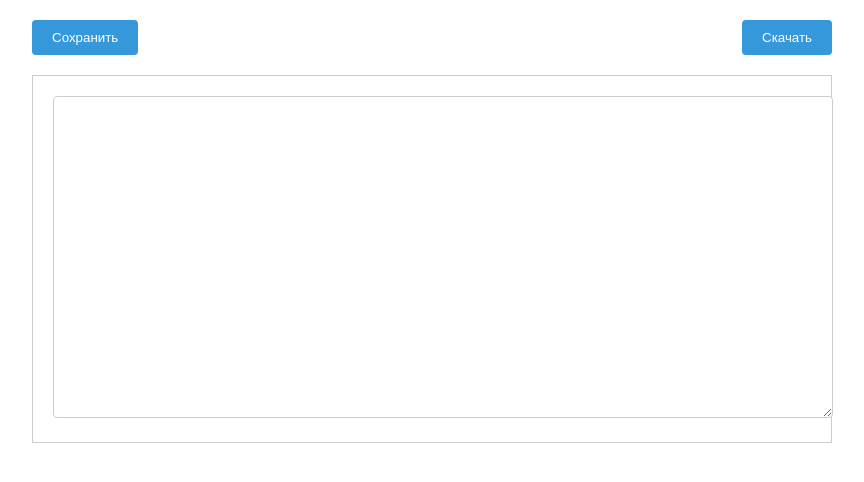
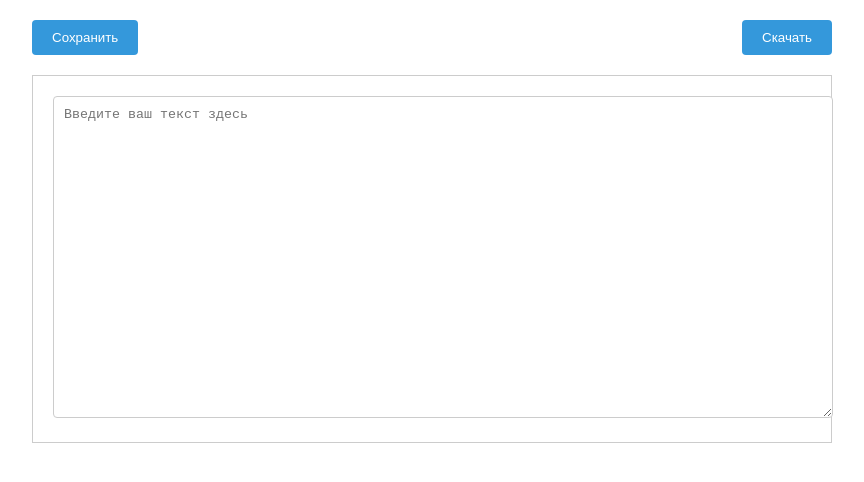
Before and after one commit to loryaru/loryaru, a plain HTML site: page index.htm in a window 1280 px wide. Shown: the whole page, without its empty margins (208-1072 px from the left). Drawn offline with Linux system fonts and the light colour scheme.

Commit message:
Update index.htm

```diff
--- a/index.htm
+++ b/index.htm
@@ -55,7 +55,7 @@
             <button class="button">Скачать</button>
         </div>
         <div class="content">
-            <textarea></textarea>
+            <textarea placeholder="Введите ваш текст здесь"></textarea>
         </div>
     </div>
 </body>
```
